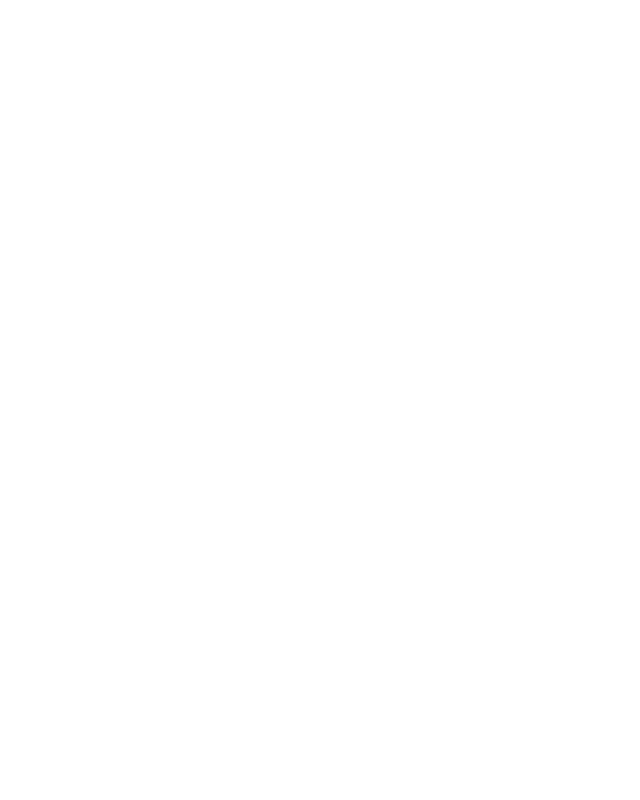
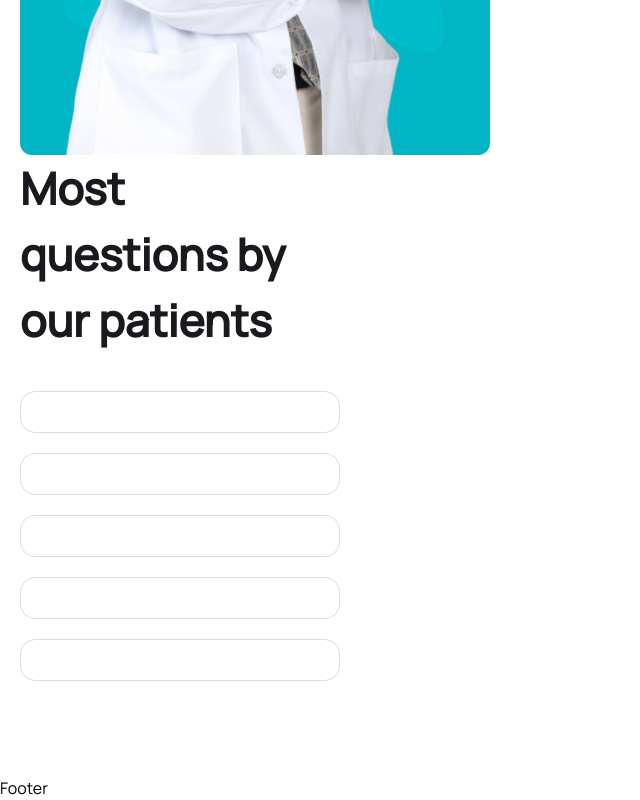
Before and after one commit to nxelia99/DoctorAppointmentBooking, a React (Vite) app in the folder frontend/: page / in a window 1280 px wide. Shown: the part 5332-6132 px from the top of the page, without its empty margins (0-640 px from the left). Before the commit the page ends 4761 px from the top, so only its background shows below. Built offline with nearby package versions, Linux system fonts and the light colour scheme.

Commit message:
faq section

```diff
--- /dev/null
+++ b/frontend/src/components/Faq/FaqItem.jsx
@@ -0,0 +1,15 @@
+import React from 'react'
+import { useState } from 'react'
+const FaqItem = ({item}) => {
+
+    const {question, contnet} = item
+
+  return (
+    <div className="p-3 lg:p-5 rounded-[15px] border border-solid
+    border-[#D9DCE2] mb-5 cursor-pointer">
+
+    </div>
+  )
+}
+
+export default FaqItem
--- /dev/null
+++ b/frontend/src/components/Faq/FaqList.jsx
@@ -0,0 +1,15 @@
+import React from 'react'
+import {faqs} from '../../assets/data/faqs'
+import FaqItem from './FaqItem'
+
+const FaqList = () => {
+  return (
+    <ul className="mt-[38px]">
+        {faqs.map((item, index) => (
+            <FaqItem item={item} key={index} />
+        ))}
+    </ul>
+  )
+}
+
+export default FaqList
--- a/frontend/src/pages/Home.jsx
+++ b/frontend/src/pages/Home.jsx
@@ -13,6 +13,8 @@
 import videoIcon from '../assets/images/video-icon.png'
 import avatarIcon from '../assets/images/avatar-icon.png'
 import DoctorList from '../components/Doctors/DoctorList'
+import faqImg from '../assets/images/faq-img.png'
+import FaqList from '../components/Faq/FaqList'
 
 
 const Home = () => {
@@ -236,6 +238,24 @@
     </div>
     </section>
 
+    {/* faw section */}
+    <section>
+      <div className="container">
+        <div className="flex justify-between gap-[50px] lg:gap-0">
+          <div className=' w-1*2 hidden md:block'>
+            <img src={faqImg} alt="doctor image" />
+            <div className="w-full md:w-1/2">
+              <h2 className="heading">
+                Most questions by our patients
+              </h2>
+              <FaqList />
+            </div>
+            </div>
+
+        </div>
+      </div>
+    </section>
+
     </>
   )
 }
```
